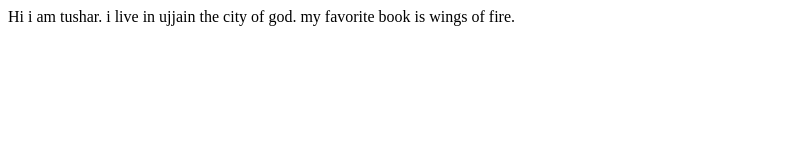
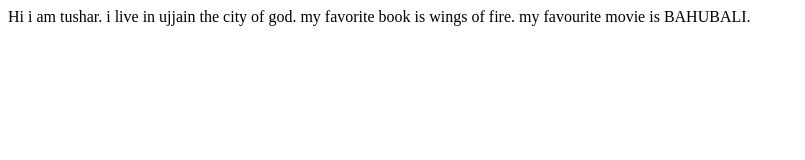
Before and after one commit to tushargoyal812/TusharGoyal-site, a plain HTML site: page index.html in a window 1280 px wide. Shown: the whole page, without its empty margins (0-805 px from the left). Drawn offline with Linux system fonts and the light colour scheme.

Commit message:
update: movie

```diff
--- a/index.html
+++ b/index.html
@@ -11,5 +11,7 @@
     i live in ujjain the city of god.
 
     my favorite book is wings of fire.
+
+    my favourite movie is BAHUBALI.
 </body>
 </html>
```
